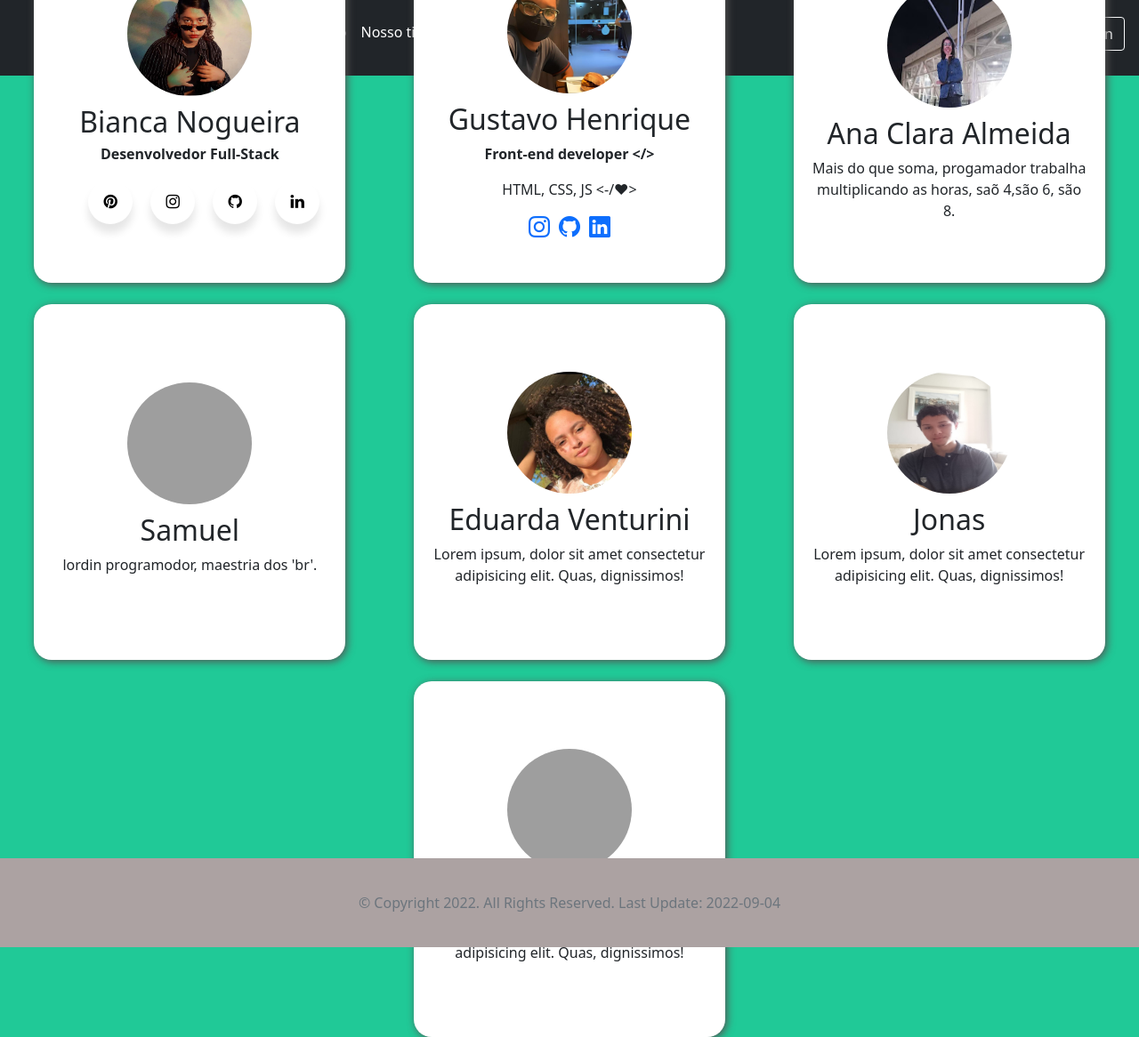
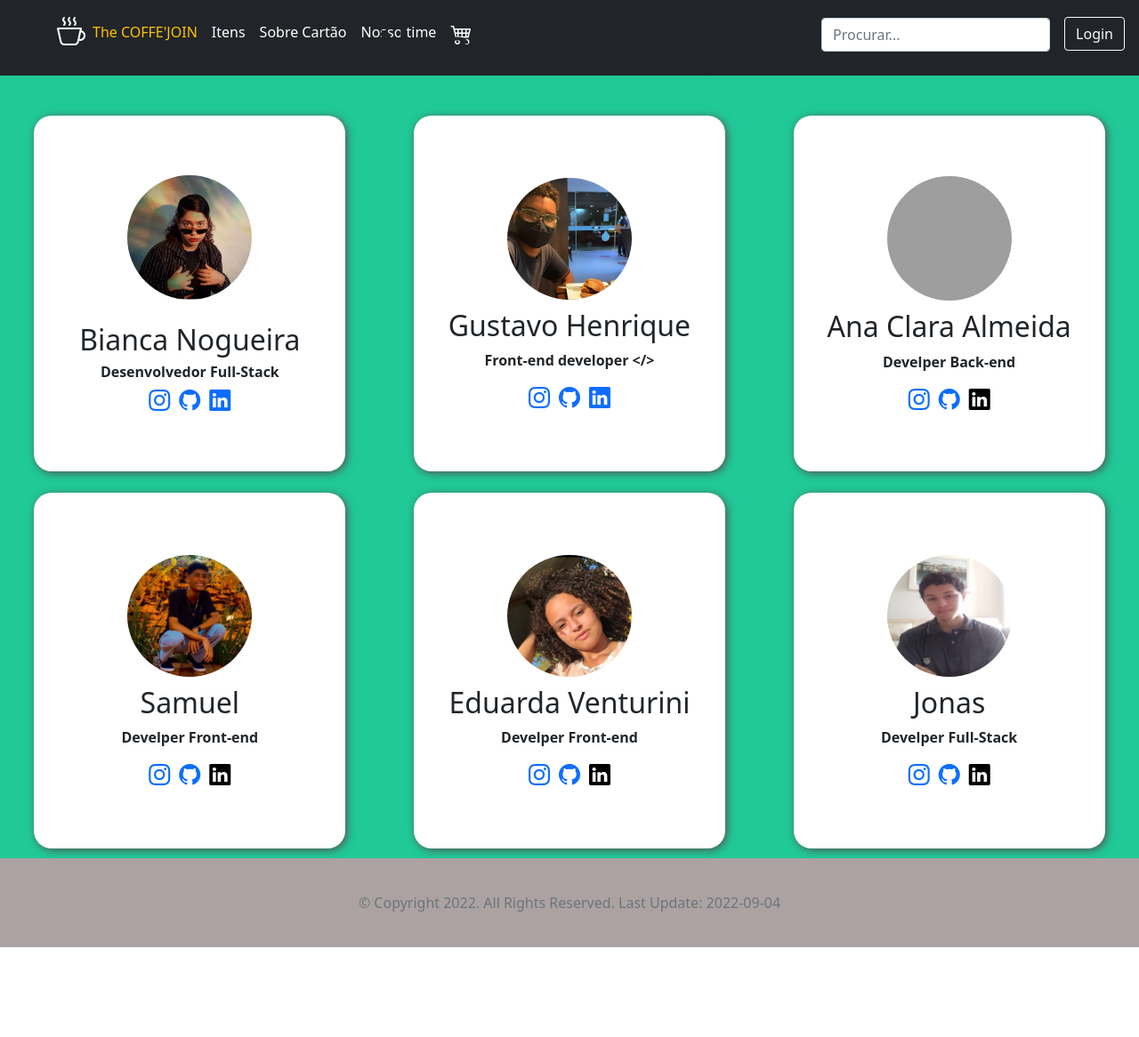
Before and after one commit to Drugs/Coffee221, a PHP site: page /coffee221/pages/nossotime.php in a window 1280 px wide. Shown: the whole page at 89% size. After the commit the page ends 1065 px from the top, so only its background shows below. Run offline with PHP 8.4, Linux system fonts and the light colour scheme; some libraries are stand-ins or nearby versions; grey boxes are pictures that could not be loaded.

Commit message:
Nossa equipe

```diff
--- a/pages/nossotime.php
+++ b/pages/nossotime.php
@@ -15,28 +15,19 @@ include "../include/nave-site.php";
                 </div>
                 <div class="col-md-4 coluna_4">
                     <div class="cartao aluno-3">
-                        <img class="imagens" src="../Imagens\imagens-nossotime/bian.png" alt="" style="width: 160px; height:160px;">
+                        <img class="mb-3 imagens" src="../Imagens\imagens-nossotime/bian.png" alt="" style="width: 160px; height:160px;">
                         <h2>Bianca Nogueira</h2>
                         <h6><strong>Desenvolvedor Full-Stack</strong></h6>
-                        <span>
-                            <ul class="wrapper">
-                                <li class="icon twitter">
-                                    <span class="tooltip">Pinterest</span>
-                                    <a href="https://br.pinterest.com/biancanogueiranogueira/" style="color:black ;"><i class="fa fa-pinterest"></i></a>
-                                </li>
-                                <li class="icon instagram">
-                                    <span class="tooltip">Instagram</span>
-                                    <a href="https://www.instagram.com/bibi.brave/" style="color:black ;"><i class="fa fa-instagram"></i></a>
-                                </li>
-                                <li class="icon github">
-                                    <span class="tooltip">Github</span>
-                                    <a href="https://github.com/BibiBrave" style="color:black ;"><i class="fa fa-github"></i></a>
-                                </li>
-                                <li class="icon youtube">
-                                    <span class="tooltip">Linkedin</span>
-                                    <a href="https://www.linkedin.com/in/bianca-nogueira-484413249/" style="color:black ;"><i class="fa fa-linkedin"></i></a>
-                                </li>
-                            </ul>
+                        <span class="social-medias">
+                            <a href="https://www.instagram.com/bibi.brave/" target="_blank">
+                                <h4><i class="bi bi-instagram"></i></h4>
+                            </a>
+                            <a href="https://github.com/BibiBrave" target="_blank">
+                                <h4><i class="bi bi-github"></i></h4>
+                            </a>
+                            <a href="https://www.linkedin.com/in/bianca-nogueira-484413249/" target="_blank">
+                                <h4><i class="bi bi-linkedin"></i></h4>
+                            </a>
                         </span>
                     </div>
                 </div>
@@ -45,7 +36,6 @@ include "../include/nave-site.php";
                         <img class="imagens" src="../Imagens\imagens-nossotime\myphoto.jpeg" alt="">
                         <h2>Gustavo Henrique</h2>
                         <p><strong>Front-end developer &lt;/&gt;</strong></p>
-                        <P>HTML, CSS, JS <span>&lt;-/&#x2665;&gt;</span> </P>
                         <span class="social-medias">
                             <a href="http://www.instagram.com/gustavossantossmk/" target="_blank">
                                 <h4><i class="bi bi-instagram"></i></h4>
@@ -61,37 +51,74 @@ include "../include/nave-site.php";
                 </div>
                 <div class="col-md-4  coluna_4">
                     <div class="cartao aluno-3">
-                        <img class="imagens" src="../Imagens\imagens-nossotime\anafoto.jpeg" alt="" style="width: 160px; height:160px;">
+                        <img class="imagens" src="../Imagens\imagens-nossotime\an.png" alt="" style="width: 160px; height:160px;">
                         <h2>Ana Clara Almeida</h2>
-                        <p>Mais do que soma, progamador trabalha multiplicando as horas, saõ 4,são 6, são 8. </p>
+                        <p><strong>Develper Back-end</strong></p>
+                        <span class="social-medias">
+                            <a href="https://www.instagram.com/allmeidaclarinha/" target="_blank">
+                                <h4><i class="bi bi-instagram"></i></h4>
+                            </a>
+                            <a href="https://github.com/ana16clara" target="_blank">
+                                <h4><i class="bi bi-github"></i></h4>
+                            </a>
+                            <a  target="_blank">
+                                <h4><i class="bi bi-linkedin" style="color:black ;"></i></h4>
+                            </a>
+                        </span>
                     </div>
                 </div>
                 <div class="col-md-4  coluna_4">
                     <div class="cartao aluno-3">
-                        <img class="imagens" src="../Imagens\imagens-nossotime\" alt="">
+                        <img class="imagens" src="../Imagens\imagens-nossotime\samu.png" alt="">
                         <h2>Samuel</h2>
-                        <p>lordin programodor, maestria dos 'br'.</p>
+                        <p><strong>Develper Front-end </strong></p>
+                        <span class="social-medias">
+                            <a href="https://www.instagram.com/samuel.goes_/" target="_blank">
+                                <h4><i class="bi bi-instagram"></i></h4>
+                            </a>
+                            <a href="https://github.com/Invisibili2" target="_blank">
+                                <h4><i class="bi bi-github"></i></h4>
+                            </a>
+                            <a  target="_blank">
+                                <h4><i class="bi bi-linkedin" style="color:black ;"></i></h4>
+                            </a>
+                        </span>
                     </div>
                 </div>
                 <div class="col-md-4 coluna_4">
                     <div class="cartao aluno-3">
                         <img class="imagens" src="../Imagens\imagens-nossotime\duda.jpeg" alt="" style="">
                         <h2>Eduarda Venturini</h2>
-                        <p>Lorem ipsum, dolor sit amet consectetur adipisicing elit. Quas, dignissimos!</p>
+                        <p><strong>Develper Front-end </strong></p>
+                        <span class="social-medias">
+                            <a href="https://www.instagram.com/dudinha_venturini/" target="_blank">
+                                <h4><i class="bi bi-instagram"></i></h4>
+                            </a>
+                            <a href="https://github.com/Duda-Santos" target="_blank">
+                                <h4><i class="bi bi-github"></i></h4>
+                            </a>
+                            <a  target="_blank">
+                                <h4><i class="bi bi-linkedin" style="color:black ;"></i></h4>
+                            </a>
+                        </span>
                     </div>
                 </div>
                 <div class="col-md-4  coluna_4">
                     <div class="cartao aluno-3">
-                        <img class="imagens" src="../imagens/imagens-nossotime/jonas.jpg" alt="">
+                        <img class="imagens" src="../imagens/imagens-nossotime/jonas.png" alt="">
                         <h2>Jonas</h2>
-                        <p>Lorem ipsum, dolor sit amet consectetur adipisicing elit. Quas, dignissimos!</p>
-                    </div>
-                </div>
-                <div class="col-12  coluna_12">
-                    <div class="cartao ">
-                        <img class="imagens" src="https://picsum.photos/160/157" alt="">
-                        <h2>Italon</h2>
-                        <p>Lorem ipsum, dolor sit amet consectetur adipisicing elit. Quas, dignissimos!</p>
+                        <p><strong>Develper Full-Stack </strong></p>
+                        <span class="social-medias">
+                            <a href="https://www.instagram.com/jonasgabrielsc/" target="_blank">
+                                <h4><i class="bi bi-instagram"></i></h4>
+                            </a>
+                            <a href="https://github.com/Yuumir" target="_blank">
+                                <h4><i class="bi bi-github"></i></h4>
+                            </a>
+                            <a  target="_blank">
+                                <h4><i class="bi bi-linkedin" style="color:black ;"></i></h4>
+                            </a>
+                        </span>
                     </div>
                 </div>
             </div>
```
Also changed, not shown: Imagens/imagens-nossotime/anafoto.jpeg (deleted), Imagens/imagens-nossotime/aninha.jpeg.jpg (deleted), Imagens/imagens-nossotime/jonas.png (added), Imagens/imagens-nossotime/professor.jpeg (deleted), Imagens/imagens-nossotime/samu.png, imagens/imagens-nossotime/jonas.jpg (deleted), 1 other file.
